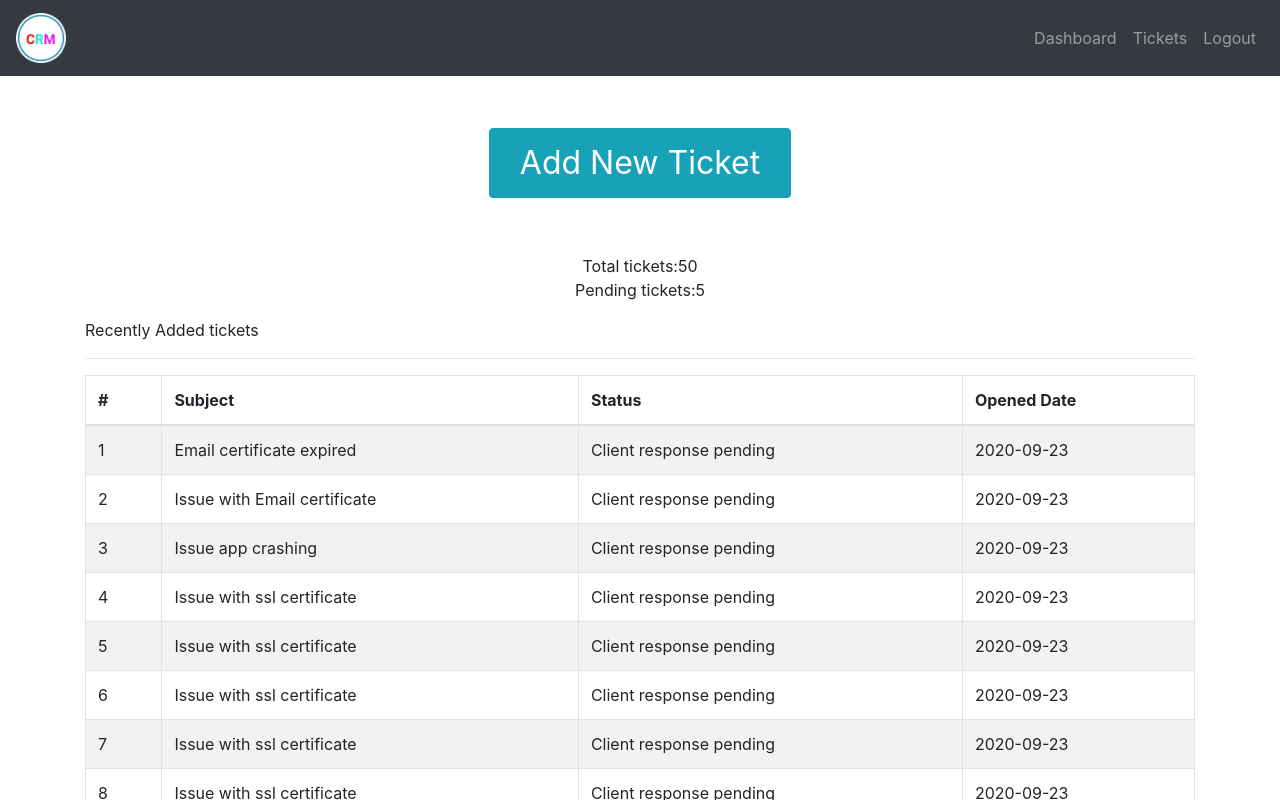
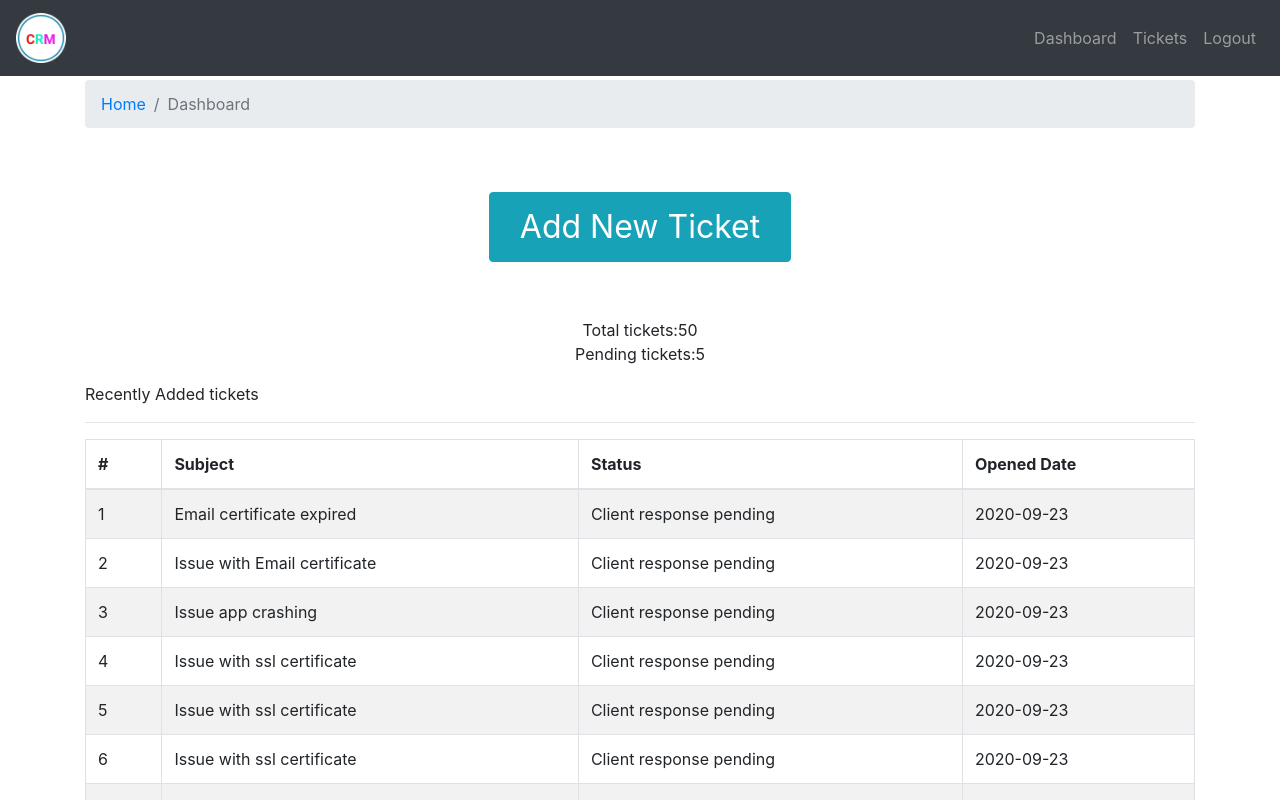
Before and after one commit to manish267/crm-frontend, a React (Create React App) app: page / in a window 1280 px wide. Shown: the top 800 px of the page. Built offline with nearby package versions, Linux system fonts and the light colour scheme; the HTML template or start-up script is replaced by a standard one.

Commit message:
breadcrumb added

```diff
--- /dev/null
+++ b/src/components/breadcrumb/Breadcrumb.comp.js
@@ -0,0 +1,12 @@
+import React from "react";
+import { Breadcrumb } from "react-bootstrap";
+
+export const PageBreadcrumb = ({page}) => {
+  return (
+    <Breadcrumb>
+      <Breadcrumb.Item href="/">Home</Breadcrumb.Item>
+
+      <Breadcrumb.Item active>{page}</Breadcrumb.Item>
+    </Breadcrumb>
+  );
+};
--- a/src/layout/DefaultLayout.js
+++ b/src/layout/DefaultLayout.js
@@ -6,7 +6,7 @@
     return (
         <div>
         <div className="default-layout">
-        <header className="header">
+        <header className="header mb-2">
             <Header/>
         </header>
 
--- a/src/pages/dashboard/Dashboard.page.js
+++ b/src/pages/dashboard/Dashboard.page.js
@@ -2,10 +2,16 @@
 import { Col, Container, Row,Button } from 'react-bootstrap'
 import { TicketTable } from '../../components/ticket-table/TicketTable.comp'
 import tickets from '../../assets/data/dummy-tickets.json'
+import { PageBreadcrumb } from '../../components/breadcrumb/Breadcrumb.comp'
 
 export default function Dashboard() {
     return (
         <Container>
+            <Row>
+                <Col>
+                    <PageBreadcrumb page="Dashboard" />
+                </Col>
+            </Row>
             <Row>
                 <Col className="text-center mt-5 mb-2 ">
                     <Button variant="info" style={{'fontSize':'2rem','padding':'10px 30px'}} >Add New Ticket</Button>
```
